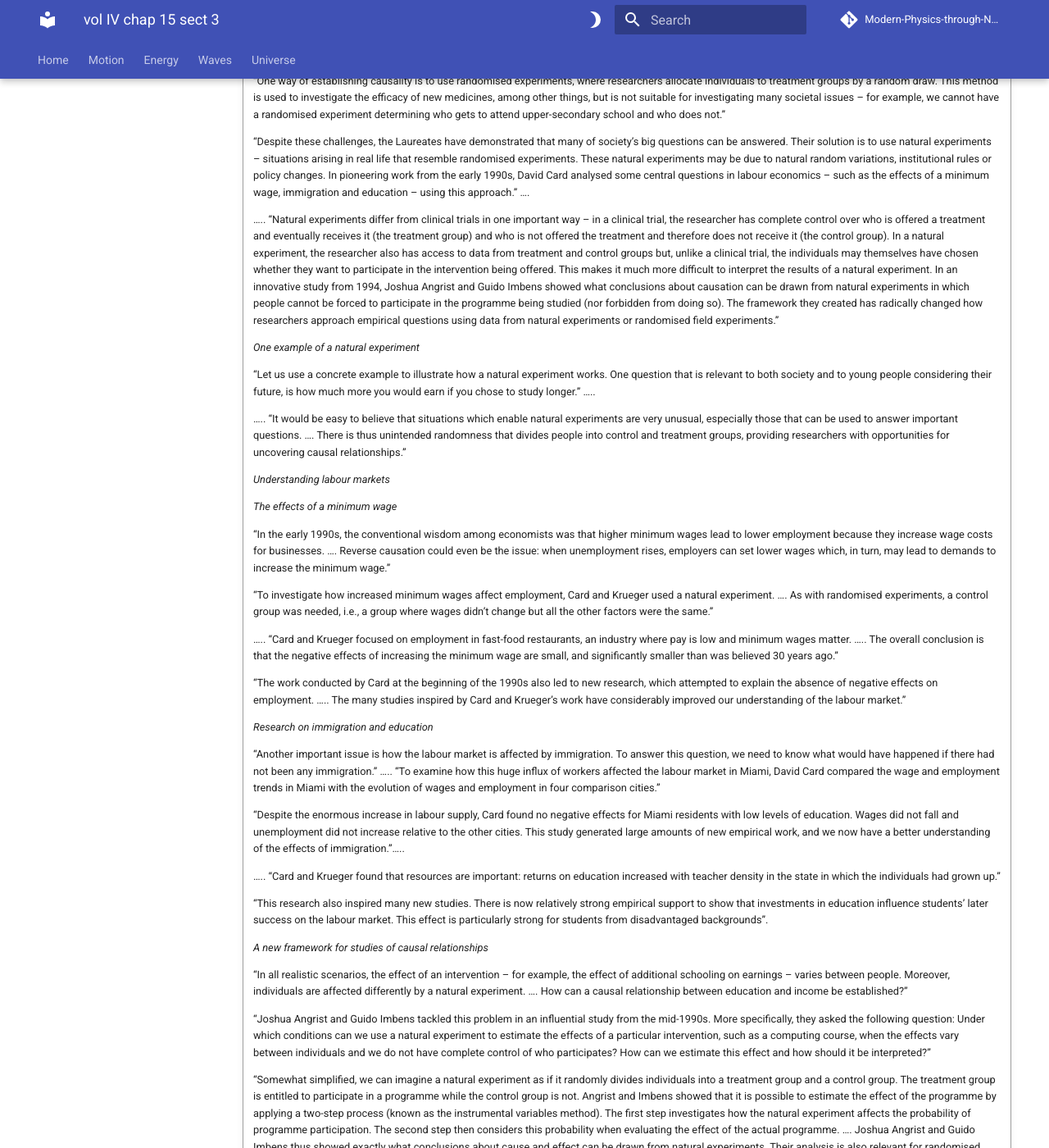
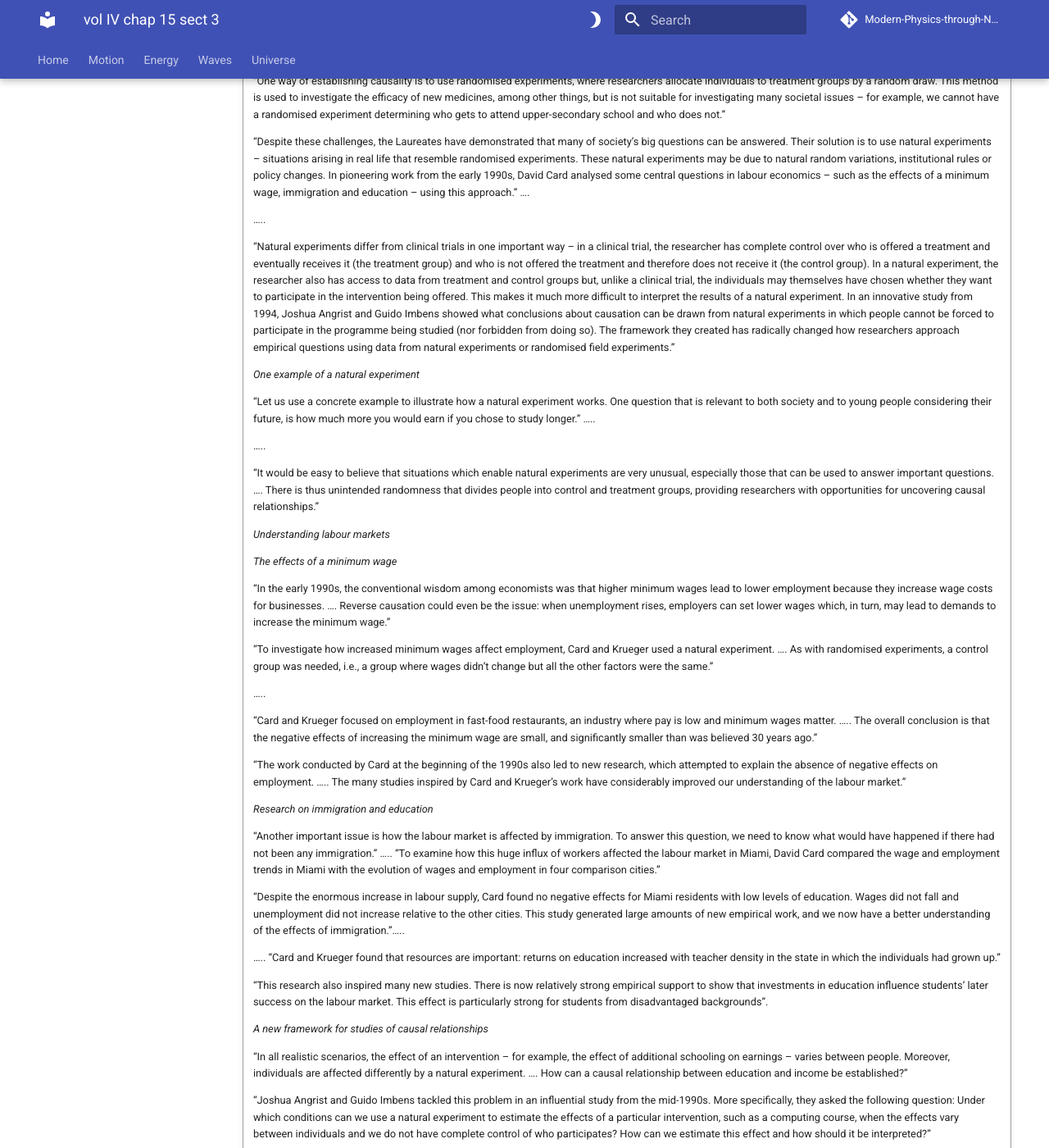
Before and after one commit to modphysnobel/modphysnobel.github.io, an MkDocs documentation site: the page built from docs/vol-IV/vol-IV-chap-15-sect-3.md, in a window 1280 px wide and 1400 px high, scrolled down 1111 px. Shown: the whole window at 82% size. Built offline with MkDocs 1.6.1 and Material for MkDocs 9.7.7, drawn with Linux system fonts in a browser that asks for light colours; some web fonts are replaced; comment, search, counter and statistics services are not loaded.

```diff
--- a/docs/vol-IV/vol-IV-chap-15-sect-3.md
+++ b/docs/vol-IV/vol-IV-chap-15-sect-3.md
@@ -31,6 +31,7 @@ This Section refers to the 2021 Prize; it does not consider the Prize awarded to
 	“Despite these challenges, the Laureates have demonstrated that many of society’s big questions can be answered. Their solution is to use natural experiments – situations arising in real life that resemble randomised experiments. These natural experiments may be due to natural random variations, institutional rules or policy changes. In pioneering work from the early 1990s, David Card analysed some central questions in labour economics – such as the effects of a minimum wage, immigration and education – using this approach.” ….
 
 	…..
+
 	“Natural experiments differ from clinical trials in one important way – in a clinical trial, the researcher has complete control over who is offered a treatment and eventually receives it (the treatment group) and who is not offered the treatment and therefore does not receive it (the control group). In a natural experiment, the researcher also has access to data from treatment and control groups but, unlike a clinical trial, the individuals may themselves have chosen whether they want to participate in the intervention being offered. This makes it much more difficult to interpret the results of a natural experiment. In an innovative study from 1994, Joshua Angrist and Guido Imbens showed what conclusions about causation can be drawn from natural experiments in which people cannot be forced to participate in the programme being studied (nor forbidden from doing so). The framework they created has radically changed how researchers approach empirical questions using data from natural experiments or randomised field experiments.”
 
 	*One example of a natural experiment*
@@ -38,6 +39,7 @@ This Section refers to the 2021 Prize; it does not consider the Prize awarded to
 	“Let us use a concrete example to illustrate how a natural experiment works. One question that is relevant to both society and to young people considering their future, is how much more you would earn if you chose to study longer.” …..
 
 	…..
+
 	“It would be easy to believe that situations which enable natural experiments are very unusual, especially those that can be used to answer important questions. ….  There is thus unintended randomness that divides people into control and treatment groups, providing researchers with opportunities for uncovering causal relationships.”
 
 	*Understanding labour markets*
@@ -49,6 +51,7 @@ This Section refers to the 2021 Prize; it does not consider the Prize awarded to
 	“To investigate how increased minimum wages affect employment, Card and Krueger used a natural experiment. …. As with randomised experiments, a control group was needed, i.e., a group where wages didn’t change but all the other factors were the same.”
 
 	…..
+
 	“Card and Krueger focused on employment in fast-food restaurants, an industry where pay is low and minimum wages matter. …..  The overall conclusion is that the negative effects of increasing the minimum wage are small, and significantly smaller than was believed 30 years ago.”
 
 	“The work conducted by Card at the beginning of the 1990s also led to new research, which attempted to explain the absence of negative effects on employment. ….. The many studies inspired by Card and Krueger’s work have considerably improved our understanding of the labour market.”
@@ -77,7 +80,7 @@ This Section refers to the 2021 Prize; it does not consider the Prize awarded to
 
 ***
 
-## REFERENCES
+### REFERENCES
 
 **Section 15.1: FACTS**
 
```
